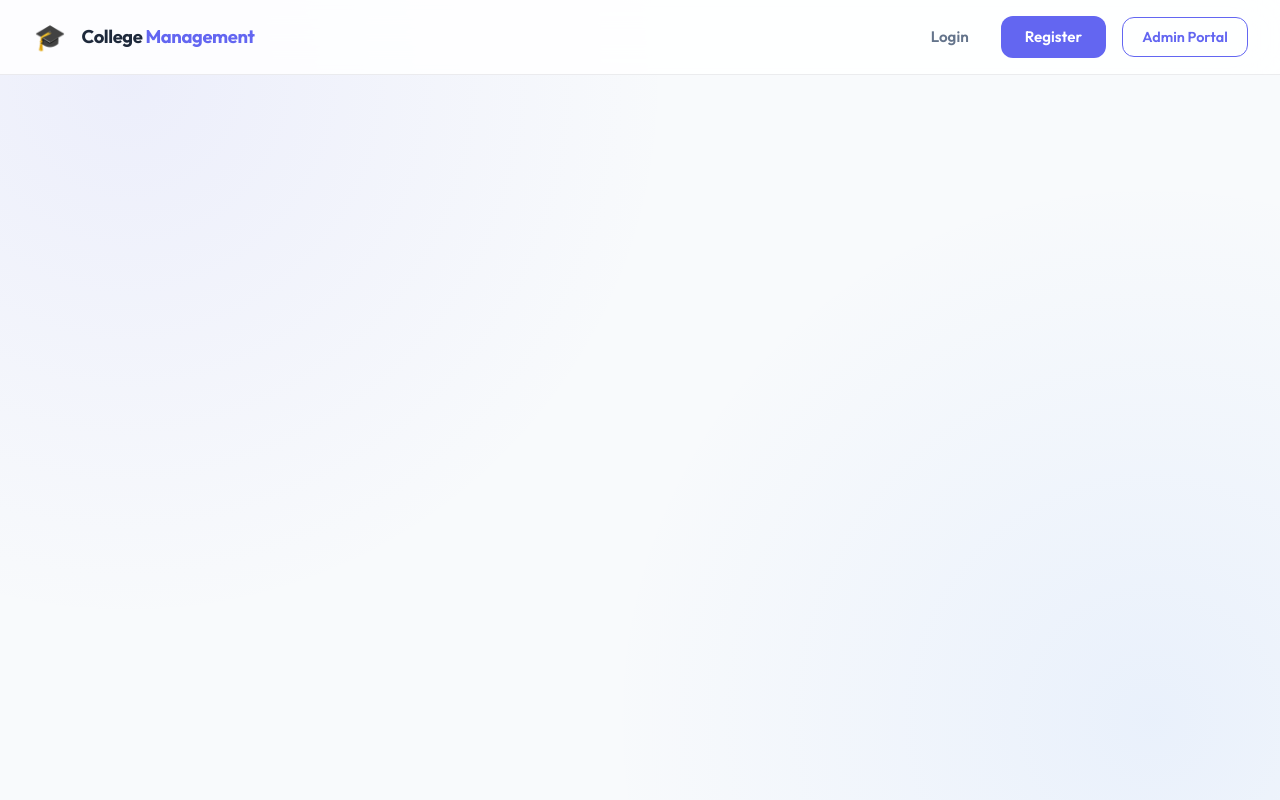
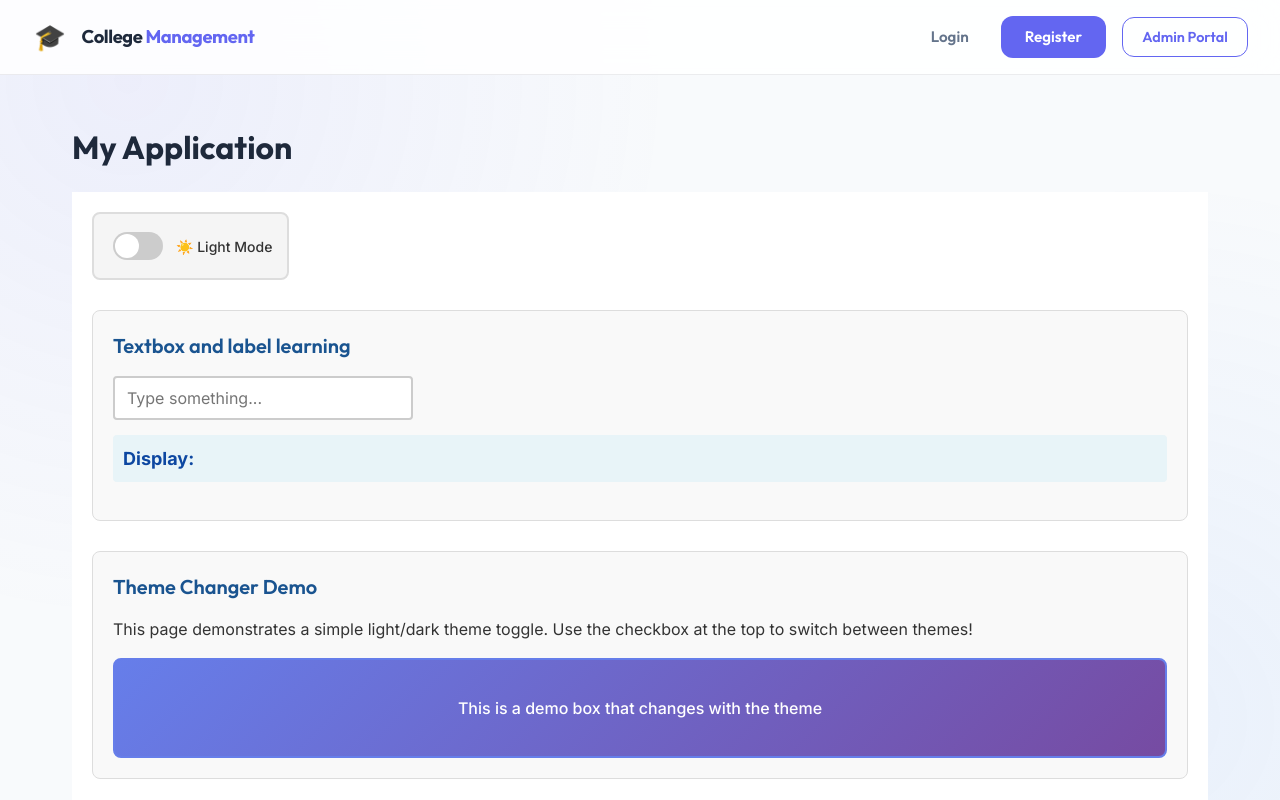
Before and after one commit to ythecoder/node-app, a React (Vite) app in the folder frontend/: page /experiments in a window 1280 px wide. Shown: the top 800 px of the page. Built offline with nearby package versions, Linux system fonts and the light colour scheme.

Commit message:
Theme changer experiment

```diff
--- a/frontend/src/App.tsx
+++ b/frontend/src/App.tsx
@@ -1,4 +1,4 @@
-import React, { useEffect, useState } from "react";
+import { useEffect, useState } from "react";
 import {
   BrowserRouter,
   Link,
@@ -18,6 +18,7 @@ import Login from "./pages/Login";
 import Register from "./pages/Register";
 import StaffPage from "./pages/Staff";
 import Students from "./pages/Students";
+import Experiments from "./pages/Experiments";
 
 const navItems = [
   { to: "/", label: "Dashboard", icon: "📊" },
@@ -25,6 +26,7 @@ const navItems = [
   { to: "/staff", label: "Staff", icon: "🏫" },
   { to: "/admissions", label: "Admissions", icon: "📝" },
   { to: "/leaves", label: "Leaves", icon: "🗓️" },
+  { to: "/experiments", label: "Experiments", icon: "🧪" },
 ];
 
 function AppLayout() {
@@ -177,6 +179,7 @@ function AppLayout() {
             <Route path="/leaves" element={<Leaves />} />
             <Route path="/login" element={<Login />} />
             <Route path="/register" element={<Register />} />
+            <Route path="/experiments" element={<Experiments />} />
           </Routes>
         </main>
       </div>
--- /dev/null
+++ b/frontend/src/pages/Experiments.css
@@ -0,0 +1,218 @@
+/* Base Container */
+.experiments-container {
+  padding: 20px;
+  min-height: 100vh;
+  transition: all 0.3s ease;
+}
+
+/* Light Theme (Default) */
+.experiments-container.light-theme {
+  background-color: #ffffff;
+  color: #333333;
+}
+
+/* Dark Theme */
+.experiments-container.dark-theme {
+  background-color: #1e1e1e;
+  color: #ffffff;
+}
+
+/* Theme Toggle Section */
+.theme-toggle-section {
+  margin-bottom: 30px;
+  padding: 15px;
+  border-radius: 8px;
+  width: fit-content;
+}
+
+.experiments-container.light-theme .theme-toggle-section {
+  background-color: #f5f5f5;
+  border: 2px solid #ddd;
+}
+
+.experiments-container.dark-theme .theme-toggle-section {
+  background-color: #2d2d2d;
+  border: 2px solid #444;
+}
+
+.theme-label {
+  display: flex;
+  align-items: center;
+  gap: 10px;
+  cursor: pointer;
+  font-weight: 500;
+  font-size: 16px;
+}
+
+/* Toggle Button Styling */
+.theme-checkbox {
+  appearance: none;
+  -webkit-appearance: none;
+  width: 50px;
+  height: 28px;
+  border-radius: 34px;
+  cursor: pointer;
+  transition: all 0.3s ease;
+  border: none;
+  padding: 0;
+  position: relative;
+}
+
+.experiments-container.light-theme .theme-checkbox {
+  background-color: #ccc;
+}
+
+.experiments-container.dark-theme .theme-checkbox {
+  background-color: #555;
+}
+
+/* Toggle Button Checked State */
+.theme-checkbox:checked {
+  background-color: #667eea;
+}
+
+.experiments-container.dark-theme .theme-checkbox:checked {
+  background-color: #64b5f6;
+}
+
+/* Toggle Knob */
+.theme-checkbox::before {
+  content: '';
+  position: absolute;
+  width: 24px;
+  height: 24px;
+  border-radius: 50%;
+  background-color: white;
+  top: 2px;
+  left: 2px;
+  transition: left 0.3s ease;
+}
+
+.theme-checkbox:checked::before {
+  left: 24px;
+}
+
+.theme-checkbox:focus {
+  outline: none;
+  box-shadow: 0 0 0 3px rgba(102, 126, 234, 0.1);
+}
+
+.toggle-text {
+  font-size: 14px;
+}
+
+/* Experiment Section */
+.experiment-section {
+  margin-top: 30px;
+  padding: 20px;
+  border-radius: 8px;
+}
+
+.experiments-container.light-theme .experiment-section {
+  background-color: #f9f9f9;
+  border: 1px solid #ddd;
+}
+
+.experiments-container.dark-theme .experiment-section {
+  background-color: #2d2d2d;
+  border: 1px solid #444;
+}
+
+/* Titles */
+.experiment-title {
+  margin-top: 0;
+  margin-bottom: 15px;
+  font-size: 20px;
+  font-weight: 600;
+}
+
+.experiments-container.light-theme .experiment-title {
+  color: #1a5490;
+}
+
+.experiments-container.dark-theme .experiment-title {
+  color: #64b5f6;
+}
+
+/* Input Styles */
+.experiment-input {
+  padding: 10px 12px;
+  font-size: 16px;
+  border-radius: 4px;
+  border: 2px solid;
+  width: 100%;
+  max-width: 300px;
+  transition: all 0.3s ease;
+  font-family: inherit;
+}
+
+.experiments-container.light-theme .experiment-input {
+  background-color: #ffffff;
+  color: #333333;
+  border-color: #ccc;
+}
+
+.experiments-container.light-theme .experiment-input:focus {
+  border-color: #1a5490;
+  outline: none;
+  box-shadow: 0 0 5px rgba(26, 84, 144, 0.3);
+}
+
+.experiments-container.dark-theme .experiment-input {
+  background-color: #3d3d3d;
+  color: #ffffff;
+  border-color: #555;
+}
+
+.experiments-container.dark-theme .experiment-input:focus {
+  border-color: #64b5f6;
+  outline: none;
+  box-shadow: 0 0 5px rgba(100, 181, 246, 0.3);
+}
+
+/* Display Text */
+.experiment-display {
+  margin-top: 15px;
+  font-size: 18px;
+  padding: 10px;
+  border-radius: 4px;
+}
+
+.experiments-container.light-theme .experiment-display {
+  background-color: #e8f4f8;
+  color: #0d47a1;
+}
+
+.experiments-container.dark-theme .experiment-display {
+  background-color: #1a237e;
+  color: #90caf9;
+}
+
+/* Demo Text */
+.demo-text {
+  font-size: 16px;
+  line-height: 1.6;
+  margin: 10px 0;
+}
+
+/* Theme Demo Box */
+.theme-demo-box {
+  margin-top: 15px;
+  padding: 20px;
+  border-radius: 8px;
+  text-align: center;
+  font-weight: 500;
+  font-size: 16px;
+}
+
+.experiments-container.light-theme .theme-demo-box {
+  background: linear-gradient(135deg, #667eea 0%, #764ba2 100%);
+  color: #ffffff;
+  border: 2px solid #667eea;
+}
+
+.experiments-container.dark-theme .theme-demo-box {
+  background: linear-gradient(135deg, #434343 0%, #000000 100%);
+  color: #64b5f6;
+  border: 2px solid #64b5f6;
+}
--- /dev/null
+++ b/frontend/src/pages/Experiments.tsx
@@ -0,0 +1,58 @@
+import { useState } from "react";
+import Header from "./Header";
+import "./Experiments.css";
+
+export default function Experiments() {
+  const [text, setText] = useState("");
+  const [isDarkTheme, setIsDarkTheme] = useState(false);
+
+  return (
+    <>
+      <Header />
+      <div className={`experiments-container ${isDarkTheme ? "dark-theme" : "light-theme"}`}>
+        {/* Theme Toggle */}
+        <div className="theme-toggle-section">
+          <label htmlFor="theme-toggle" className="theme-label">
+            <input
+              id="theme-toggle"
+              type="checkbox"
+              checked={isDarkTheme}
+              onChange={(e) => setIsDarkTheme(e.target.checked)}
+              className="theme-checkbox"
+            />
+            <span className="toggle-text">
+              {isDarkTheme ? "🌙 Dark Mode" : "☀️ Light Mode"}
+            </span>
+          </label>
+        </div>
+
+        {/* Experiment 1: Textbox and label learning */}
+        <div className="experiment-section">
+          <h3 className="experiment-title">Textbox and label learning</h3>
+          <input
+            type="text"
+            value={text}
+            onChange={(e) => setText(e.target.value)}
+            placeholder="Type something..."
+            className="experiment-input"
+          />
+          <p className="experiment-display">
+            <strong>Display:</strong> {text}
+          </p>
+        </div>
+
+        {/* Experiment 2: Theme Changer Demo */}
+        <div className="experiment-section">
+          <h3 className="experiment-title">Theme Changer Demo</h3>
+          <p className="demo-text">
+            This page demonstrates a simple light/dark theme toggle.
+            Use the checkbox at the top to switch between themes!
+          </p>
+          <div className="theme-demo-box">
+            <p>This is a demo box that changes with the theme</p>
+          </div>
+        </div>
+      </div>
+    </>
+  );
+}
--- /dev/null
+++ b/frontend/src/pages/Header.tsx
@@ -0,0 +1,5 @@
+export default function Header() {
+ return (
+ <h1>My Application</h1>
+ );
+}
```
Also changed, not shown: frontend/src/pages/Dashboard.tsx (added, +7 -0 lines).
